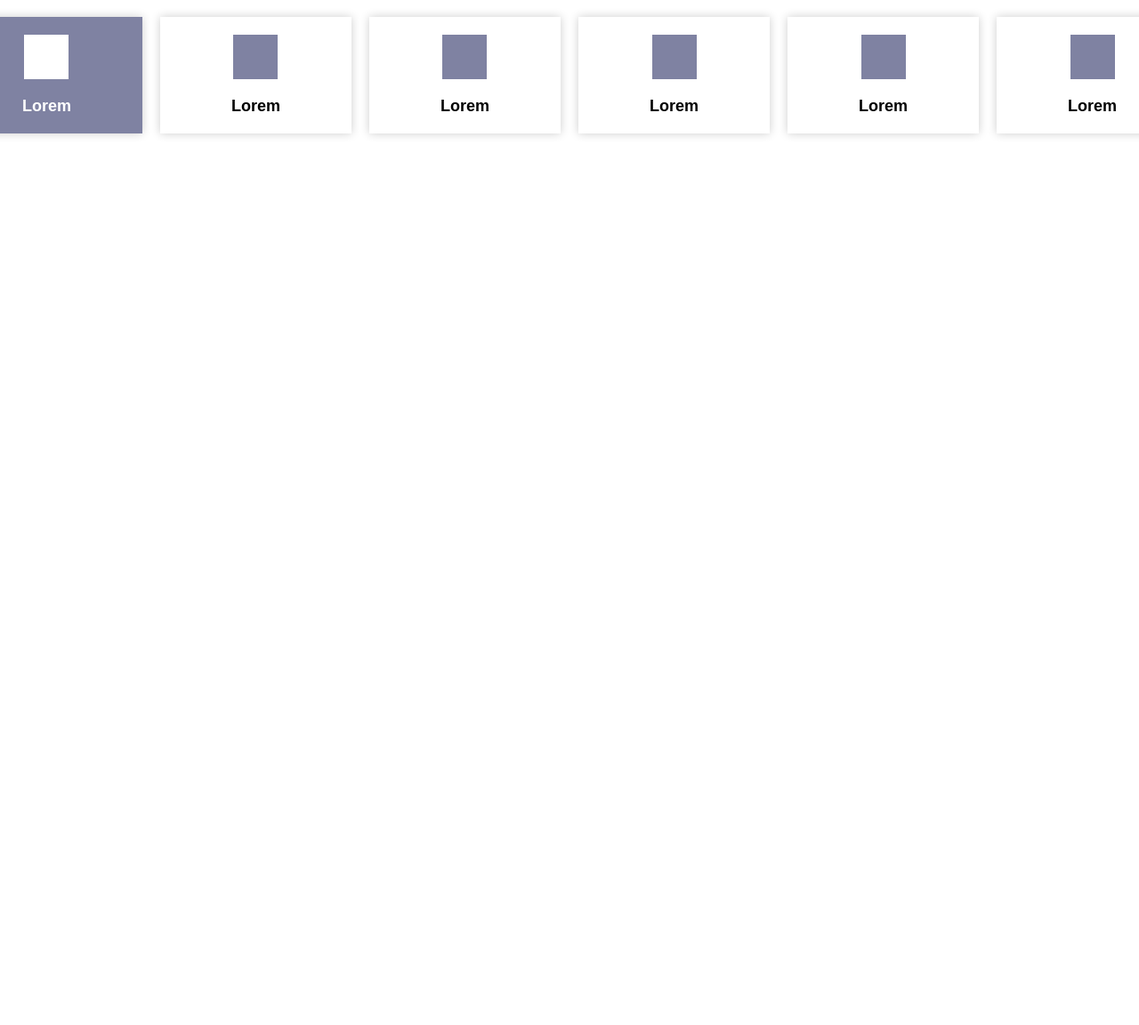
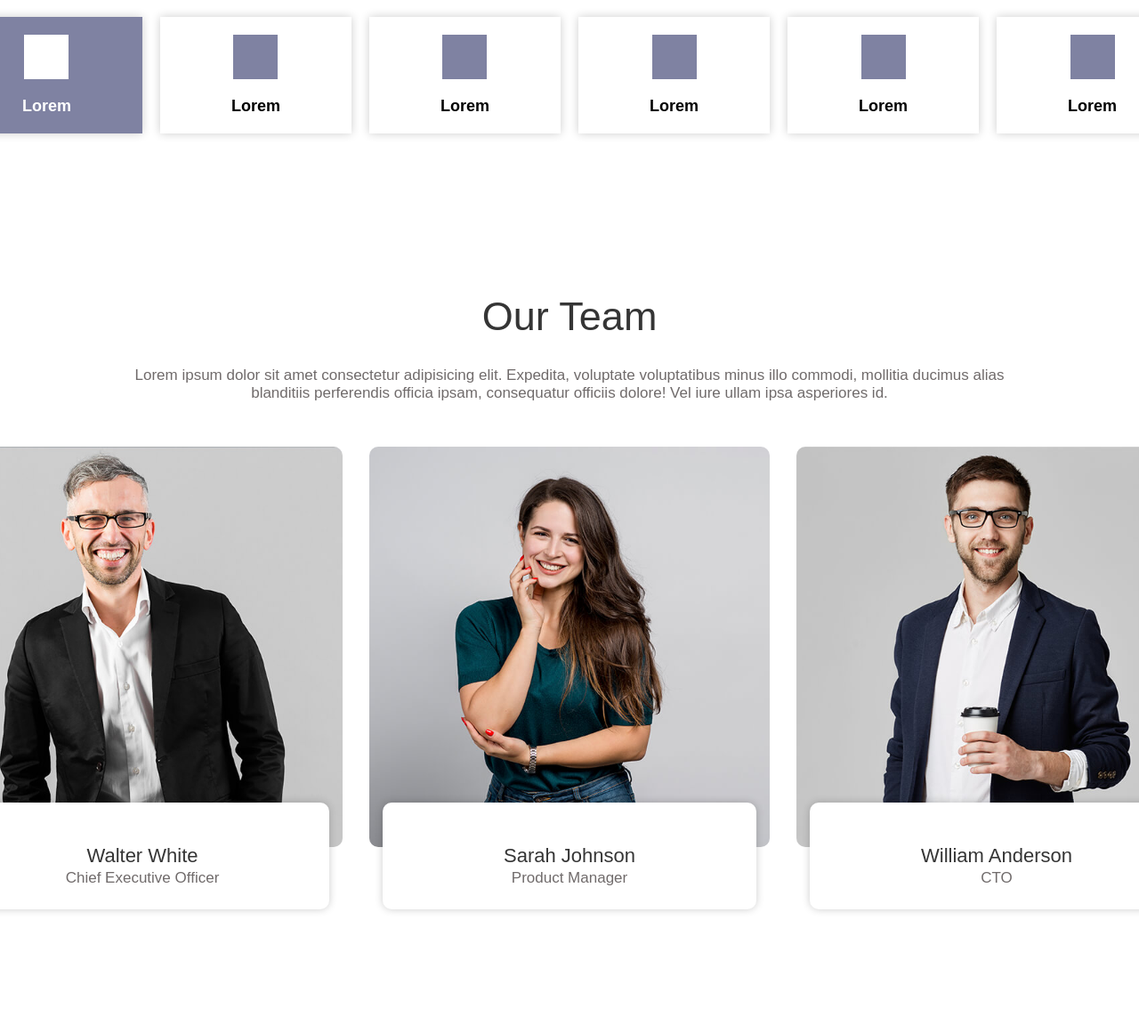
Before and after one commit to aikerary/PracticeHero, a plain HTML site: page index.html in a window 1280 px wide. Shown: the part 1310-2462 px from the top of the page at 89% size. Before the commit the page ends 1610 px from the top, so only its background shows below. Drawn offline with Linux system fonts and the light colour scheme.

Commit message:
Teammates

```diff
--- a/css/style.css
+++ b/css/style.css
@@ -185,3 +185,118 @@ picture{
 .two.active .icontwo{
     background-color: white;
 }
+
+.team{
+    display: flex;
+    flex-direction: column;
+    align-items: center;
+    justify-content: center;
+}
+
+.team >*{
+    margin-top: 30px;
+    text-wrap: wrap;
+}
+
+.team h1{
+    font-size: 4.5em;
+    font-weight: 100;
+    color: var(--text-black);
+}
+
+.team .teamdescription{
+    font-size: 1.7em;
+    color: var(--text-ligth);
+    text-align: center;
+    width: 70%;
+}
+
+.team .teamcards{
+    display: flex;
+    flex-direction: row;
+    justify-content: center;
+    align-items: center;
+}
+
+.team .teamcards .teamcard{
+    margin:20px 15px;
+    margin-bottom: 200px;
+    width: 450px;
+    height: 450px;
+    border-radius: 10px;
+    z-index:0;
+}
+
+.team .teamcards .teamcard::after{
+    width: 420px;
+    height: 120px;
+    /* Importante */
+    position: absolute;
+    content: "";
+    background-color: white;
+    /* Trasslate */
+    transform: translate(15px, 400px);
+    box-shadow: 0 0 10px 0 rgba(0, 0, 0, 0.2);
+    border-radius: 10px;
+    display: flex;
+    flex-direction: column;
+    align-items: center;
+    justify-content: center;
+    font-size: 2.2em;
+    color: var(--text-black);
+    z-index: 1;
+}
+
+.team .teamcards .teamcard::before{
+    position: absolute;
+    display: flex;
+    justify-content: center;
+    align-items: center;
+    width: 420px;
+    height: 120px;
+    transform: translate(15px, 425px);
+    z-index: 2;
+    font-size: 1.7em;
+    color: var(--text-ligth);
+    font-weight: 500;
+}
+
+.team .teamcards #team1::after{
+    /* Set as content the h1 and a p */
+    content: "Walter White";
+}
+
+.team .teamcards #team2::after{
+    content: "Sarah Johnson";
+}
+
+.team .teamcards #team3::after{
+    content: "William Anderson";
+}
+
+.team .teamcards #team1::before{
+    content: "Chief Executive Officer";
+}
+
+.team .teamcards #team2::before{
+    content: "Product Manager";
+}
+
+.team .teamcards #team3::before{
+    content: "CTO";
+}
+
+.team .teamcards #team1{
+    background-image: url('../assets/img/team/team-1.jpg');
+    background-size: cover;
+}
+
+.team .teamcards #team2{
+    background-image: url('../assets/img/team/team-2.jpg');
+    background-size: cover;
+}
+
+.team .teamcards #team3{
+    background-image: url('../assets/img/team/team-3.jpg');
+    background-size: cover;
+}
--- a/index.html
+++ b/index.html
@@ -103,5 +103,14 @@
             <h3 class="subtitle">Lorem</h3>
         </article>
     </section>
+    <section class="team">
+        <h1 class="teamtitle">Our Team</h1>
+	<p class="teamdescription">Lorem ipsum dolor sit amet consectetur adipisicing elit. Expedita, voluptate voluptatibus minus illo commodi, mollitia ducimus alias blanditiis perferendis officia ipsam, consequatur officiis dolore! Vel iure ullam ipsa asperiores id.</p>
+        <article class="teamcards">
+            <div class="teamcard" id="team1"></div>
+            <div class="teamcard" id="team2"></div>
+            <div class="teamcard" id="team3"></div>
+        </article>
+    </section>
 </body>
 </html>
```
